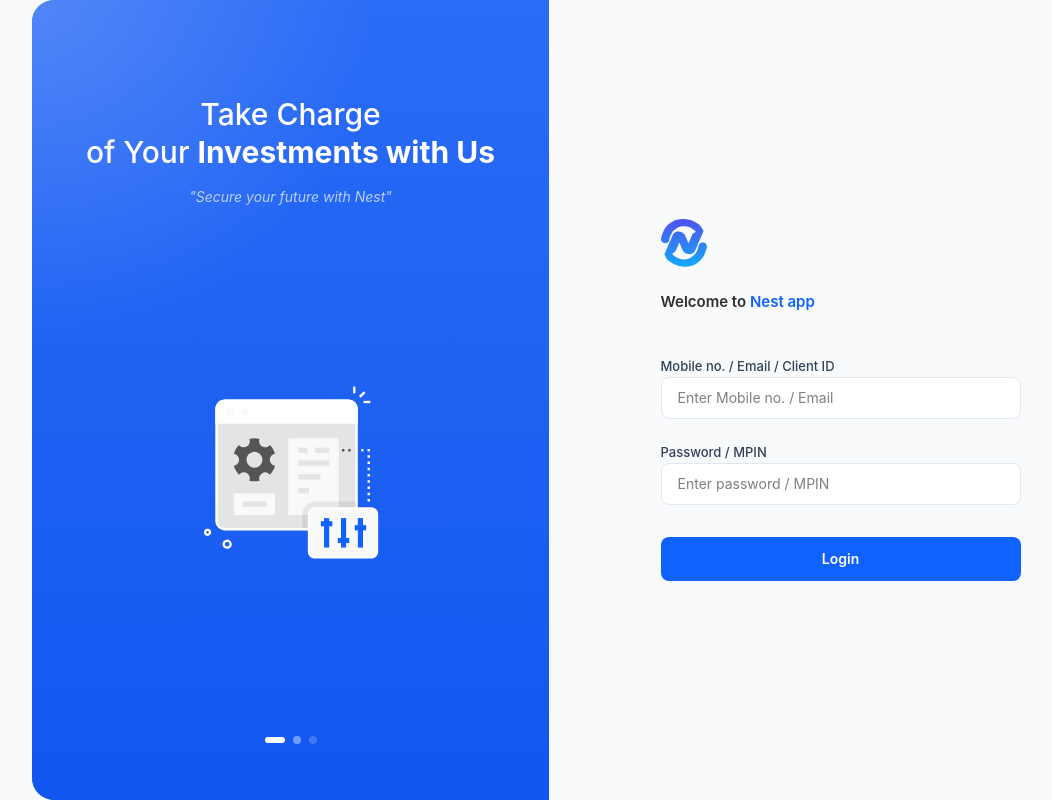
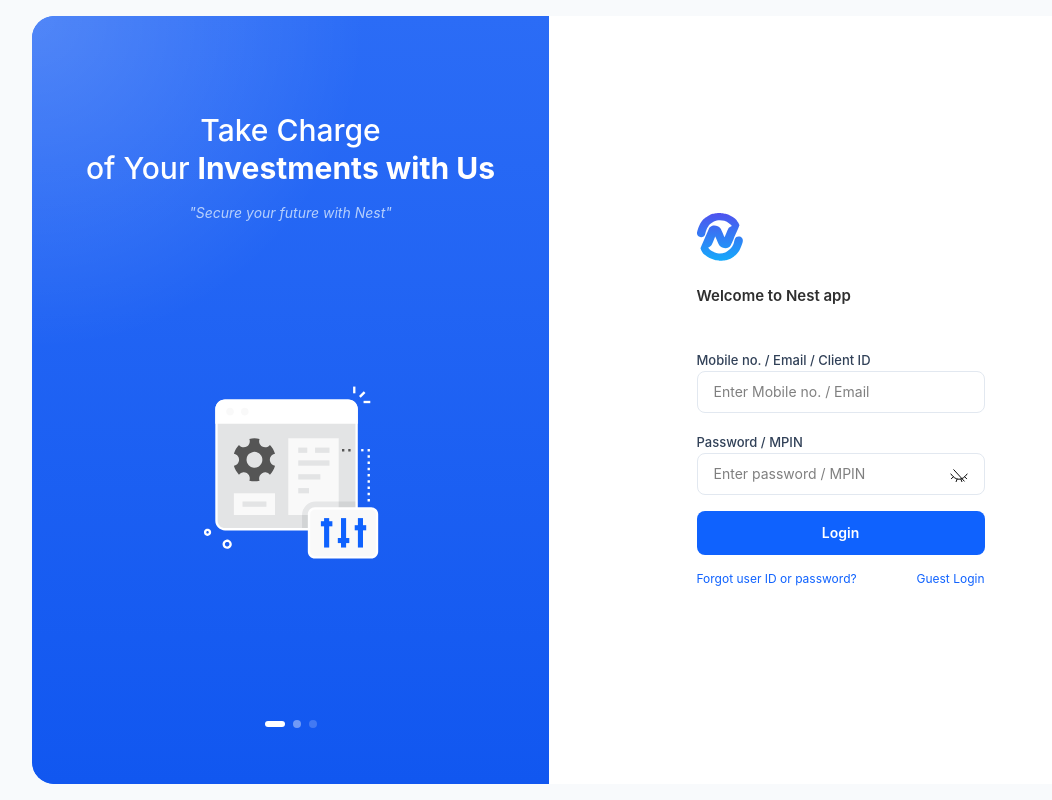
Before and after one commit to Dhruv-Omnenest/POC, a React (Vite) app: page /auth in a window 1280 px wide. Shown: the whole page, without its empty margins (58-1110 px from the left). Built offline with nearby package versions, Linux system fonts and the light colour scheme.

Commit message:
ui changes and logout implementation

```diff
--- a/src/pages/Auth/AuthPage.tsx
+++ b/src/pages/Auth/AuthPage.tsx
@@ -1,163 +1,124 @@
 import React, { useState } from 'react';
-import { useAuthStore } from '../../store/auth.store';
-import { loginSchema, otpSchema, type LoginFormData, type OtpFormData } from '../../schema/auth.schema';
 import { useForm } from 'react-hook-form';
 import { zodResolver } from '@hookform/resolvers/zod';
 import { useNavigate } from 'react-router-dom';
 
-type AuthStep = 'LOGIN' | 'OTP';
+import { useAuthStore } from '../../store/auth.store';
+import { loginSchema, otpSchema, type LoginFormData, type OtpFormData } from '../../schema/auth.schema';
+import { AuthLayout } from './components/AuthLayout';
+import { InputField } from '../../shared/components/InputField';
 
 const AuthPage: React.FC = () => {
   const navigate = useNavigate();
-  const { executeHandshake, executeLogin, executeOtpValidation, isLoading, error } = useAuthStore();
-  const [step, setStep] = useState<AuthStep>('LOGIN');
+  const [step, setStep] = useState<'LOGIN' | 'OTP'>('LOGIN');
+  const { executeHandshake, executeLogin, executeOtpValidation,executeForgetUserId, isLoading, error } = useAuthStore();
 
-  const {
-    register: registerLogin,
-    handleSubmit: handleLoginSubmitRHF,
-    formState: { errors: loginErrors },
-    getValues: getLoginValues
-  } = useForm<LoginFormData>({
-    resolver: zodResolver(loginSchema)
-  });
-
-  const {
-    register: registerOtp,
-    handleSubmit: handleOtpSubmitRHF,
-    formState: { errors: otpErrors }
-  } = useForm<OtpFormData>({
-    resolver: zodResolver(otpSchema)
-  });
+  const loginForm = useForm<LoginFormData>({ resolver: zodResolver(loginSchema) });
+  const otpForm = useForm<OtpFormData>({ resolver: zodResolver(otpSchema) });
 
   const onLoginSubmit = async (data: LoginFormData) => {
     try {
       await executeHandshake();
       await executeLogin(data.username, data.password);
       setStep('OTP');
-    } catch (err) {
-      console.error("Login sequence failed", err);
-    }
+    } catch (err) { console.error(err); }
   };
 
   const onOtpSubmit = async (data: OtpFormData) => {
     try {
-      await executeOtpValidation(getLoginValues("username"), Number(data.otp));
+      const username = loginForm.getValues("username");
+      await executeOtpValidation(username, Number(data.otp));
       navigate('/dashboard', { replace: true });
-    } catch (err) {
-      console.error("OTP validation failed", err);
-    }
+    } catch (err) { console.error(err); }
   };
 
   return (
-    <div className="flex h-dvh w-full items-center justify-center bg-slate-50 overflow-hidden">
-      {/* Main Container */}
-      <div className=" flex h-screen w-full max-w-275 overflow-hidden rounded-[22px] ">
-
-        {/* Left Panel: Artwork (Hidden on Mobile) */}
-        <section className="relative hidden w-[47%] flex-col rounded-[22px] bg-[#0f62fe] text-white lg:flex">
-          {/* Pattern Overlays */}
-          <div className="absolute inset-0 bg-[linear-gradient(rgba(255,255,255,0.08)_1px,transparent_1px),linear-gradient(90deg,rgba(255,255,255,0.08)_1px,transparent_1px)] bg-size-[24px_24px]" />
-          <div className="absolute inset-0 bg-[radial-gradient(circle_at_top_left,rgba(255,255,255,0.18),transparent_36%),linear-gradient(180deg,#2b6cf6_0%,#1157f0_100%)]" />
-
-          <div className="relative z-10 flex h-full flex-col items-center justify-between px-10 py-12 text-center">
-            <div className="pt-12">
-              <h1 className="text-3xl font-medium leading-tight text-white">
-                Take Charge <br />
-                of Your <span className="font-bold">Investments with Us</span>
-              </h1>
-              <p className="mt-4 text-sm text-blue-100 opacity-80 italic">"Secure your future with Nest"</p>
-            </div>
-
-            <div className="flex flex-1 items-center justify-center">
-              <img src="/src/assets/auth.svg" alt="Artwork" className="h-auto w-full max-w-70" />
-            </div>
-
-            {/* Pagination Dots */}
-            <div className="flex items-center gap-2 pb-2">
-              <span className="h-1.5 w-5 rounded-full bg-white" />
-              <span className="h-2 w-2 rounded-full bg-white/40" />
-              <span className="h-2 w-2 rounded-full bg-white/20" />
-            </div>
-          </div>
-        </section>
-
-        {/* Right Panel: Form */}
-        <section className="flex flex-1 items-center justify-center px-7 py-10 sm:px-12 lg:px-16">
-          <div className="w-full max-w-90">
-            <div className="mb-10">
-              <img src="/src/assets/logo.svg" alt="Logo" className="mb-6 h-12 w-auto" />
+    <AuthLayout>
+      <div className="mb-10 ">
         <h2 className="text-[15px] font-semibold text-[#2f2f2f]">
-                Welcome to <span className="text-[#0f62fe]">Nest app</span>
+          {step === 'LOGIN' ? 'Welcome to Nest app' : 'Verify Identity'}
         </h2>
       </div>
 
       <form
-              onSubmit={step === 'LOGIN' ? handleLoginSubmitRHF(onLoginSubmit) : handleOtpSubmitRHF(onOtpSubmit)}
-              className="mt-8 space-y-5"
+        onSubmit={step === 'LOGIN' ? loginForm.handleSubmit(onLoginSubmit) : otpForm.handleSubmit(onOtpSubmit)}
+        className="space-y-4"
       >
         {step === 'LOGIN' ? (
           <>
-                  <div className="space-y-1">
-                    <label className="text-[13px] font-medium text-slate-700">Mobile no. / Email / Client ID</label>
-                    <input
-                      {...registerLogin("username")}
-                      className="w-full rounded-lg border border-slate-200 bg-white px-4 py-2.5 text-sm transition focus:border-[#0f62fe] focus:ring-4 focus:ring-blue-500/10 outline-none"
+            <InputField
+              label="Mobile no. / Email / Client ID"
               placeholder="Enter Mobile no. / Email"
+              autoComplete="username"
+              registration={loginForm.register("username")}
+              error={loginForm.formState.errors.username?.message}
             />
-                    {loginErrors.username && <p className="text-[11px] text-red-500">{loginErrors.username.message}</p>}
-                  </div>
-
-                  <div className="space-y-1">
-                    <label className="text-[13px] font-medium text-slate-700">Password / MPIN</label>
-                    <input
-                      {...registerLogin("password")}
+            <InputField
+              label="Password / MPIN"
               type="password"
-                      className="w-full rounded-lg border border-slate-200 bg-white px-4 py-2.5 text-sm transition focus:border-[#0f62fe] focus:ring-4 focus:ring-blue-500/10 outline-none"
               placeholder="Enter password / MPIN"
+              autoComplete="current-password"
+              registration={loginForm.register("password")}
+              error={loginForm.formState.errors.password?.message}
             />
-                    {loginErrors.password && <p className="text-[11px] text-red-500">{loginErrors.password.message}</p>}
-                  </div>
           </>
         ) : (
-                <div className="space-y-3">
+          <div className="space-y-4">
             <div className="text-center">
               <p className="text-sm font-semibold text-[#2f2f2f]">Enter OTP</p>
               <p className="mt-1 text-[11px] text-slate-400">
-                      OTP sent on {getLoginValues("username") || "your registered account"}
+                Sent to {loginForm.getValues("username") || "your account"}
               </p>
             </div>
-                  <input
-                    {...registerOtp("otp")}
-                   className="w-full rounded-lg border border-slate-200 bg-white px-4 py-2.5 text-sm transition focus:border-[#0f62fe] focus:ring-4 focus:ring-blue-500/10 outline-none uppercase"
+            <InputField
+              label=""
+              registration={otpForm.register("otp")}
+              error={otpForm.formState.errors.otp?.message}
               maxLength={4}
               autoFocus
+              className="text-center text-lg tracking-widest uppercase"
             />
-                  {otpErrors.otp && <p className="text-center text-[11px] text-red-500">{otpErrors.otp.message}</p>}
           </div>
         )}
 
-              {/* Global Error Display */}
         {error && (
           <div className="rounded-xl border border-red-200 bg-red-50 px-4 py-3 text-[13px] text-red-600">
             {error}
           </div>
         )}
 
-              <div className="mt-8 flex gap-3">
-                {step === 'OTP'}
         <button
           type="submit"
           disabled={isLoading}
-                  className="flex-1 rounded-lg bg-[#0f62fe] px-5 py-3 text-sm font-semibold text-white transition hover:bg-[#0b57df] disabled:bg-slate-200 disabled:text-slate-500"
+          className="w-full rounded-lg bg-[#0f62fe] px-5 py-3 text-sm font-semibold text-white transition hover:bg-[#0b57df] disabled:bg-slate-200 disabled:text-slate-500"
         >
           {isLoading ? "Processing..." : (step === 'LOGIN' ? 'Login' : 'Verify & Login')}
         </button>
+      </form>
+       <div className='flex justify-between items-center mt-4'>
+         <button
+        type='submit'
+        onClick={
+          ()=>{
+            executeForgetUserId(
+              "AMITH1234A",
+              "amit.gupta@omnenest.com"
+            )
+          }
+        }
+        className='text-[#0f62fe] text-xs'
+        >
+         Forgot user ID or password?
+        </button>
+
+         <button
+        type='submit'
+        className='text-[#0f62fe] text-xs'
+        >
+         Guest Login
+        </button>
        </div>
-            </form>
-          </div>
-        </section>
-      </div>
-    </div>
+    </AuthLayout>
   );
 };
 
--- /dev/null
+++ b/src/pages/Auth/components/AuthLayout.tsx
@@ -0,0 +1,35 @@
+import React from 'react';
+
+export const AuthLayout: React.FC<{ children: React.ReactNode }> = ({ children }) => (
+  <div className="flex h-dvh w-full items-center justify-center bg-slate-50 overflow-hidden">
+    <div className="flex h-[calc(100dvh-2rem)] w-[calc(100vw-2rem)] max-w-275 overflow-hidden rounded-[22px] bg-white shadow-xl lg:shadow-none">
+      <section className="relative hidden w-[47%] flex-col rounded-[22px] bg-[#0f62fe] text-white lg:flex">
+        <div className="absolute inset-0 bg-[linear-gradient(rgba(255,255,255,0.08)_1px,transparent_1px),linear-gradient(90deg,rgba(255,255,255,0.08)_1px,transparent_1px)] bg-size-[24px_24px]" />
+        <div className="absolute inset-0 bg-[radial-gradient(circle_at_top_left,rgba(255,255,255,0.18),transparent_36%),linear-gradient(180deg,#2b6cf6_0%,#1157f0_100%)]" />
+
+        <div className="relative z-10 flex h-full flex-col items-center justify-between px-10 py-12 text-center">
+          <div className="pt-12">
+            <h1 className="text-3xl font-medium leading-tight text-white">
+              Take Charge <br /> of Your <span className="font-bold">Investments with Us</span>
+            </h1>
+            <p className="mt-4 text-sm text-blue-100 opacity-80 italic">"Secure your future with Nest"</p>
+          </div>
+          <div className="flex flex-1 items-center justify-center">
+            <img src="/src/assets/auth.svg" alt="Artwork" className="h-auto w-full max-w-70" />
+          </div>
+          <div className="flex items-center gap-2 pb-2">
+            <span className="h-1.5 w-5 rounded-full bg-white" />
+            <span className="h-2 w-2 rounded-full bg-white/40" /><span className="h-2 w-2 rounded-full bg-white/20" />
+          </div>
+        </div>
+      </section>
+
+      <section className="flex flex-1 items-center justify-center px-7 py-10 sm:px-12 lg:px-16">
+        <div className="w-full max-w-72">
+          <img src="/src/assets/logo.svg" alt="Logo" className="mb-6 h-12 w-auto" />
+          {children}
+        </div>
+      </section>
+    </div>
+  </div>
+);
--- /dev/null
+++ b/src/shared/components/InputField.tsx
@@ -0,0 +1,47 @@
+import React, { useState } from 'react';
+import type { UseFormRegisterReturn } from 'react-hook-form';
+import EyeIcon from '../../assets/eye.svg';
+import EyeCloseIcon from '../../assets/eyeClose.svg';
+interface InputFieldProps extends React.InputHTMLAttributes<HTMLInputElement> {
+  label: string;
+  error?: string;
+  registration: UseFormRegisterReturn;
+}
+
+export const InputField: React.FC<InputFieldProps> = ({ label, error, registration, ...props }) => {
+  const [showPassword, setShowPassword] = useState(false);
+  const isPassword = props.type === 'password';
+
+  return (
+    <div>
+      <label className="text-[13px] font-medium text-slate-700">{label}</label>
+
+      <div className="relative">
+        <input
+          {...registration}
+          {...props}
+          type={isPassword ? (showPassword ? 'text' : 'password') : props.type}
+          className={`w-full rounded-lg border bg-white px-4 py-2.5 text-sm transition focus:ring-4 focus:ring-blue-500/10 outline-none
+            ${isPassword ? 'pr-11' : ''}
+            ${error ? 'border-red-500' : 'border-slate-200 focus:border-[#0f62fe]'} ${props.className || ''}`}
+        />
+
+        {isPassword && (
+          <button
+            type="button"
+            onClick={() => setShowPassword(!showPassword)}
+            className="absolute right-3 top-1/2 -translate-y-1/2 p-1 text-slate-400 hover:text-slate-600 focus:outline-none"
+          >
+            {showPassword ? (
+              <img src={EyeIcon} alt="Hide" className="h-5 w-5" />
+            ) : (
+             <img src={EyeCloseIcon} alt="Hide" className="h-5 w-5" />
+            )}
+          </button>
+        )}
+      </div>
+
+      {error && <p className="text-[11px] text-red-500">{error}</p>}
+    </div>
+  );
+};
--- a/src/store/auth.store.ts
+++ b/src/store/auth.store.ts
@@ -2,7 +2,7 @@
 import { persist, createJSONStorage } from 'zustand/middleware';
 import Cookies from "js-cookie";
 import type { HandshakeResponse, UserProfile } from '../types/auth';
-import { loginUser, preAuthHandShake, validateOtp } from '../api/auth.api';
+import { loginUser, preAuthHandShake, validateOtp,forgetUser, logoutUser } from '../api/auth.api';
 
 interface AuthState {
     user: Omit<UserProfile, 'jwtTokens'> | null;
@@ -13,6 +13,8 @@
     executeHandshake: () => Promise<void>;
     executeLogin: (username: string, password: string) => Promise<void>;
     executeOtpValidation: (username: string, otp: number) => Promise<void>;
+    executeForgetUserId: (panNumber:string,emailId:string) => Promise<void>;
+    executeLogout:() => Promise <void>;
     logout: () => void;
 }
 
@@ -71,6 +73,27 @@
                 set({ user: null, isAuthenticated: false, bffPublicKey: null, error: null });
                 localStorage.removeItem('auth-storage');
             },
+
+              executeForgetUserId: async (panNumber, emailId) => {
+                try {
+                    await forgetUser(panNumber,emailId);
+                    console.log("Forget User Id Success")
+                } catch (err: any) {
+                    set({ error: "Forget User Id Failed", isLoading: false });
+                    throw err;
+                }
+            },
+
+
+              executeLogout: async () => {
+                try {
+                     await logoutUser();
+                    console.log("Logout Success");
+                } catch (err: any) {
+                    set({ error: "Logout failed", isLoading: false });
+                    throw err;
+                }
+            },
         }),
         {
             name: 'auth-storage',
```
Also changed, not shown: src/api/auth.api.ts (+22 -0 lines), src/pages/DashBoard/DashBoard.tsx (+17 -2 lines), src/assets/eye.svg (added), src/assets/eyeClose.svg (added). Lines whose indentation alone changed are shown as unchanged.
